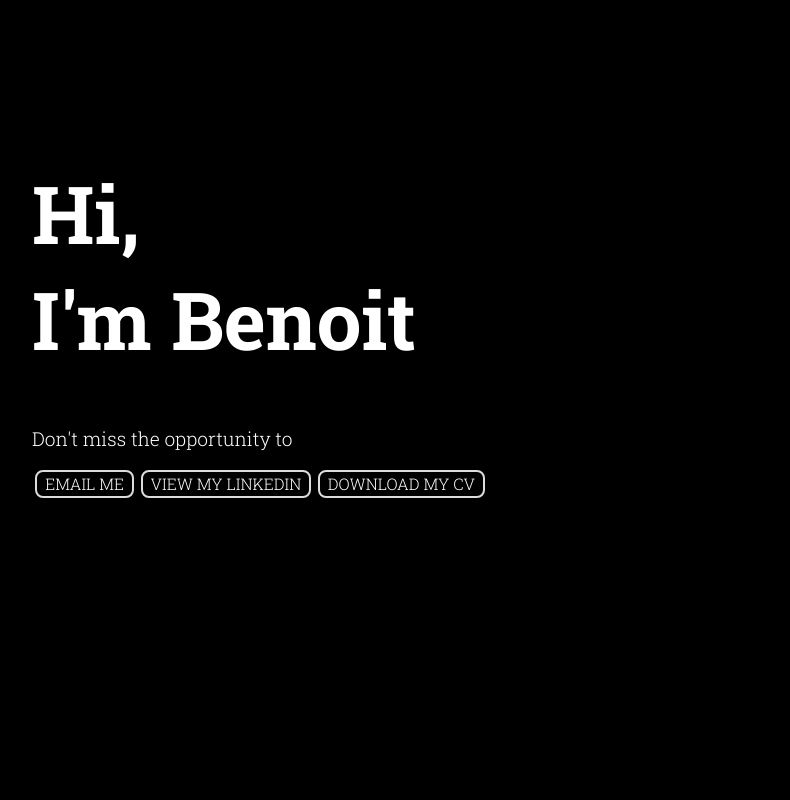
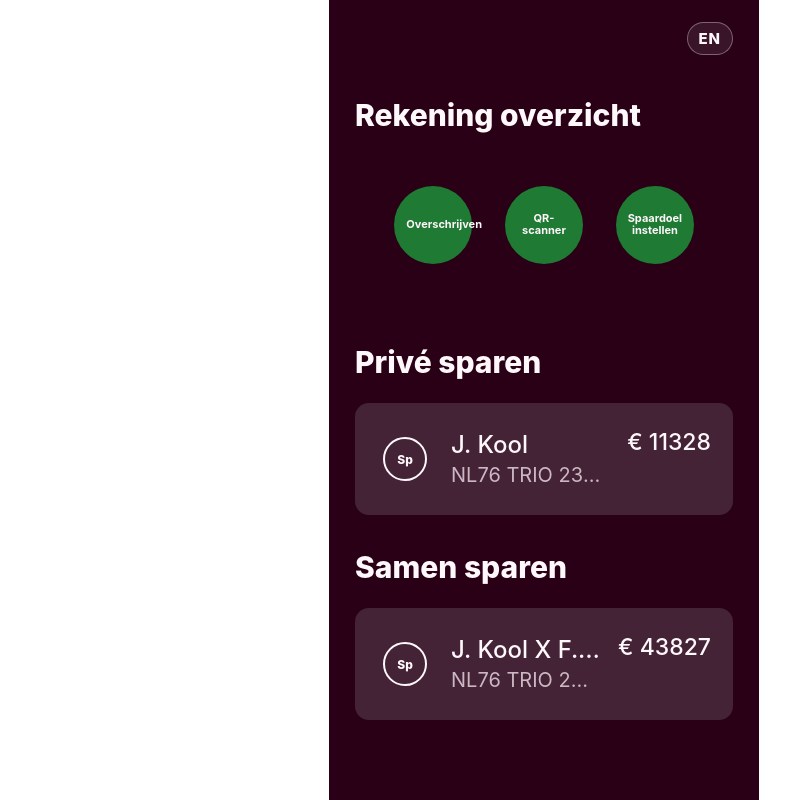
Before and after one commit to BenoitFaure/benoitfaure.github.io, a plain HTML site: page index.html in a window 1280 px wide. Shown: the whole page, without its empty margins (96-886 px from the left). Drawn offline with Linux system fonts and the light colour scheme.

Commit message:
Main page

```diff
--- a/index.html
+++ b/index.html
@@ -1,40 +1,59 @@
-<!DOCTYPE html>
-<html>
-<head>
-	<meta charset="utf-8" name="viewport" content="width=device-width, initial-scale=1.0">
-  <title>Benoit FAURE</title>
-  <link href="./resources/css/index.css" type="text/css" rel="stylesheet"> <!-- Problem with add block blocking this resource -->
-</head>
-<body>
-	<!-- onresize="resize()"> -->
+<!doctype html>
+<html lang="nl">
+  <head>
+    <meta charset="utf-8" />
+    <meta name="viewport" content="width=device-width, initial-scale=1, viewport-fit=cover" />
+    <title>Rekening overzicht</title>
+    <link rel="stylesheet" href="resources/css/index.css" />
+    <script src="resources/js/main.js" defer></script>
+  </head>
+  <body>
+    <main class="phone-shell" aria-labelledby="page-title">
+      <section class="screen">
+        <header class="top-bar">
+          <button class="language-switch" type="button" data-language-switch aria-label="Switch language">EN</button>
+        </header>
 
-	<!-- <canvas id="backgroundCanvas" height="400" width="500"></canvas>
-	<script src="./resources/js/vectors.js"></script>
-	<script src="./resources/js/ship.js"></script>
-	<script src="./resources/js/main.js"></script> -->
+        <div class="page-head">
+          <h1 id="page-title" data-i18n="title">Rekening overzicht</h1>
+        </div>
 
-	<div class="container_row">
+        <nav class="quick-actions" aria-label="Quick actions">
+          <button class="quick-action" type="button">
+            <span data-i18n="transfer">Overschrijven</span>
+          </button>
+          <button class="quick-action" type="button">
+            <span data-i18n="qrScanner">QR-scanner</span>
+          </button>
+          <button class="quick-action" type="button">
+            <span data-i18n="savingsGoal">Spaardoel instellen</span>
+          </button>
+        </nav>
 
-		<div class="layer1">
-			<canvas id="foreground_canvas" width="100" height="100"></canvas>
-		</div>
+        <section class="account-section" aria-labelledby="private-title">
+          <h2 id="private-title" data-i18n="privateSavings">Privé sparen</h2>
+          <button class="account-card" type="button" data-account="private">
+            <span class="account-mark" aria-hidden="true">Sp</span>
+            <span class="account-copy">
+              <span class="account-name" data-account-field="name"></span>
+              <span class="account-number" data-account-field="number"></span>
+            </span>
+            <span class="amount" data-account-field="amount"></span>
+          </button>
+        </section>
 
-		<div class="layer2">
-			<div class="leftsection">
-
-				<h1 class="mainTxt">Hi,<br>I'm Benoit</h1>
-				<div class="buttonsArea">
-					<p class="buttonsTxt">Don't miss the opportunity to</p>
-					<ul class="linkButtons">
-						<li class="buttons"><a href="mailto:benoit.faure.cesar+cv@gmail.com">eMail me</a></li>
-						<li class="buttons"><a href="https://www.linkedin.com/in/benoit-faure/">View my LinkedIn</a></li>
-						<li class="buttons"><a href="resources/files/FAURE_B_EN.pdf">Download my CV</a></li>
-					</ul>
-				</div>
-			</div>
-		</div>
-
-	</div>
-
-</body>
+        <section class="account-section" aria-labelledby="shared-title">
+          <h2 id="shared-title" data-i18n="sharedSavings">Samen sparen</h2>
+          <button class="account-card" type="button" data-account="shared">
+            <span class="account-mark" aria-hidden="true">Sp</span>
+            <span class="account-copy">
+              <span class="account-name" data-account-field="name"></span>
+              <span class="account-number" data-account-field="number"></span>
+            </span>
+            <span class="amount" data-account-field="amount"></span>
+          </button>
+        </section>
+      </section>
+    </main>
+  </body>
 </html>
--- a/resources/css/index.css
+++ b/resources/css/index.css
@@ -1,81 +1,214 @@
-@import url('https://fonts.googleapis.com/css2?family=Roboto+Slab:wght@300;700&display=swap');
-
-body{
-	background: black; /*rgb(255,255,255);*/
-	color: white;
-	margin: 0;
-	font-family: 'Roboto Slab';
+:root {
+  --bg: #2a0016;
+  --panel: #442336;
+  --panel-strong: #4b283b;
+  --green: #1f7a34;
+  --white: #fff8fb;
+  --muted: #cbb8c2;
 }
 
-ul {
-  list-style-type: none;
-  margin: 0;
-  padding: 0;
+* {
+  box-sizing: border-box;
 }
 
-a {
-	color: inherit;
-	text-decoration: none;
+html,
+body {
+  min-height: 100%;
 }
 
-h1{
-	margin-top: 0%;
+body {
+  margin: 0;
+  background: #ffffff;
+  color: var(--white);
+  font-family: Inter, ui-sans-serif, system-ui, -apple-system, BlinkMacSystemFont, "Segoe UI", sans-serif;
 }
 
-.container_row{
-	display: grid;
+button {
+  font: inherit;
+}
+
+.phone-shell {
+  display: flex;
+  justify-content: center;
+  min-height: 100vh;
+  background: #ffffff;
+}
+
+.screen {
+  position: relative;
+  width: min(100vw, 430px);
+  min-height: 100vh;
+  overflow: hidden;
+  background: var(--bg);
+  padding: max(22px, env(safe-area-inset-top)) 26px max(32px, env(safe-area-inset-bottom));
+}
+
+.top-bar {
+  display: flex;
+  align-items: center;
+  justify-content: flex-end;
+  margin-bottom: 44px;
+}
+
+.language-switch {
+  border: 1px solid rgba(255, 255, 255, 0.34);
+  border-radius: 999px;
+  background: rgba(255, 255, 255, 0.08);
+  color: var(--white);
+  cursor: pointer;
+  font-size: 15px;
+  font-weight: 800;
+  letter-spacing: 0.06em;
+  line-height: 1;
+  padding: 8px 11px;
+}
+
+.page-head {
+  display: flex;
+  align-items: center;
+  justify-content: flex-start;
+  margin-bottom: 54px;
+}
+
+h1,
+h2,
+p {
+  margin: 0;
+}
+
+h1 {
+  font-size: clamp(25px, 6vw, 30px);
+  font-weight: 800;
+  line-height: 1.1;
+}
+
+.quick-actions {
+  display: grid;
+  grid-template-columns: repeat(3, 1fr);
+  gap: 22px;
+  margin: 0 34px 82px;
+}
+
+.quick-action {
+  display: grid;
+  width: 78px;
+  height: 78px;
+  place-items: center;
+  justify-self: center;
+  border: 0;
+  border-radius: 50%;
+  background: var(--green);
+  color: var(--white);
+  cursor: pointer;
+  font-size: 11px;
+  font-weight: 700;
+  line-height: 1.08;
+  padding: 12px;
+  text-align: center;
+}
+
+.account-section + .account-section {
+  margin-top: 36px;
+}
+
+h2 {
+  margin-bottom: 24px;
+  font-size: clamp(25px, 6vw, 30px);
+  font-weight: 850;
+  line-height: 1.1;
+}
+
+.account-card {
+  display: grid;
+  grid-template-columns: 50px minmax(0, 1fr) auto;
+  align-items: center;
+  width: 100%;
+  min-height: 112px;
+  border: 0;
+  border-radius: 14px;
+  background: var(--panel);
+  color: var(--white);
+  cursor: pointer;
+  gap: 18px;
+  padding: 22px 22px 22px 28px;
+  text-align: left;
+}
+
+.account-card:active,
+.quick-action:active,
+.language-switch:active {
+  transform: translateY(1px);
+}
+
+.account-mark {
+  display: grid;
+  width: 44px;
+  height: 44px;
+  place-items: center;
+  border: 2px solid currentColor;
+  border-radius: 50%;
+  color: var(--white);
+  font-size: 12px;
+  font-weight: 850;
+}
+
+.account-copy {
+  display: grid;
+  gap: 4px;
+  min-width: 0;
+}
+
+.account-name {
+  overflow: hidden;
+  font-size: clamp(20px, 5.2vw, 24px);
+  font-weight: 500;
+  line-height: 1.2;
+  text-overflow: ellipsis;
+  white-space: nowrap;
+}
+
+.account-number {
+  overflow: hidden;
+  color: var(--muted);
+  font-size: clamp(16px, 4.5vw, 20px);
+  font-weight: 400;
+  line-height: 1.2;
+  text-overflow: ellipsis;
+  white-space: nowrap;
+}
+
+.amount {
+  align-self: start;
+  padding-top: 6px;
+  color: var(--white);
+  font-size: clamp(19px, 5vw, 23px);
+  font-weight: 500;
+  line-height: 1;
+  white-space: nowrap;
+}
+
+@media (max-width: 370px) {
+  .screen {
+    padding-right: 18px;
+    padding-left: 18px;
   }
 
-.layer1, .layer2{
-	grid-column: 1;
-	grid-row: 1;
+  .quick-actions {
+    gap: 12px;
+    margin-right: 12px;
+    margin-left: 12px;
+  }
+
+  .quick-action {
+    width: 70px;
+    height: 70px;
+    font-size: 10px;
+  }
+
+  .account-card {
+    grid-template-columns: 42px minmax(0, 1fr) auto;
+    gap: 12px;
+    padding-right: 16px;
+    padding-left: 18px;
+  }
 }
-
-.leftsection{
-	margin: 0% 2%;
-	margin-top: 12.5%;
-}
-
-@media only screen and (min-width: 1080px){
-	.leftsection{
-		margin-left: 10%;
-		margin-right: 50%;
-	}
-}
-
-.mainTxt{
-	font-size: 5em;
-}
-
-.buttonsTxt{
-	font-size: 1.2em;
-}
-
-.linkButtons{
-  	display: flex;
-    display: -webkit-box;
-    display: -ms-flexbox;
-  	place-content: space-between;
-}
-
-.buttons{
-	text-align: center;
-	text-transform: uppercase;
-	white-space: nowrap;
-
-	cursor: pointer;
-	box-sizing: border-box;
-
-	padding: .1em .5em;
-	margin: 0em .2em;
-
-	border: solid;
-	border-width: 2px;
-	border-color: rgb(220,220,220);
-	border-radius: .5em;
-}
-
-.buttons:hover{
-	border-color: rgb(255,255,255);
-	background-color: rgb(100,100,100);
-}
--- a/resources/js/main.js
+++ b/resources/js/main.js
@@ -1,50 +1,89 @@
-//Canvas info
-var c = document.getElementById("backgroundCanvas");
-var ctx = c.getContext("2d");
-var w = 0;
-var h = 0;
-//Game info
-ships = [new Ship(new vect2d(0, 0)), new Ship(new vect2d(50, 50))];
+const COPY = {
+  du: {
+    documentTitle: "Rekening overzicht",
+    switchTo: "EN",
+    title: "Rekening overzicht",
+    transfer: "Overschrijven",
+    qrScanner: "QR-scanner",
+    savingsGoal: "Spaardoel instellen",
+    privateSavings: "Privé sparen",
+    sharedSavings: "Samen sparen",
+  },
+  en: {
+    documentTitle: "Account overview",
+    switchTo: "DU",
+    title: "Account overview",
+    transfer: "Transfer",
+    qrScanner: "QR-scanner",
+    savingsGoal: "Set savings goal",
+    privateSavings: "Private savings",
+    sharedSavings: "Shared savings",
+  },
+};
 
-//---------------------------Utility functions--------------------------
-function resize(){
-	w = window.innerWidth;
-	h = window.innerHeight;
+const account_config = {
+  private: {
+    name: "J. Kool",
+    number: "NL76 TRIO 2301 2295 80",
+    amount: "€ 11328",
+  },
+  shared: {
+    name: "J. Kool X F. Steven",
+    number: "NL76 TRIO 2301 2295 80",
+    amount: "€ 43827",
+  },
+};
 
-	ctx.canvas.width  = w;
-  	ctx.canvas.height = h;
+const LANG_STORAGE_KEY = "account-overview-language";
+const languageSwitch = document.querySelector("[data-language-switch]");
 
-  	render();
- }
+function getInitialLanguage() {
+  const savedLanguage = window.localStorage.getItem(LANG_STORAGE_KEY);
 
-//-------------------------Main functions-------------------------------
-var prevT = 0;
-function update(t){
-	var dt = t - prevT;
-	prevT = t;
-	//Update ships
-	for (let ship of ships)
-		ship.update(dt, w, h, ships);
+  if (savedLanguage && COPY[savedLanguage]) {
+    return savedLanguage;
+  }
+
+  return "du";
 }
 
-function render(){
-	//Clear canvas
-	ctx.clearRect(0, 0, c.width, c.height);
+function setLanguage(language) {
+  const copy = COPY[language];
 
-	for (let ship of ships)
-		ship.render(ctx);
+  document.documentElement.lang = language === "du" ? "nl" : "en";
+  document.title = copy.documentTitle;
+
+  document.querySelectorAll("[data-i18n]").forEach((node) => {
+    const key = node.dataset.i18n;
+    node.textContent = copy[key] || "";
+  });
+
+  languageSwitch.textContent = copy.switchTo;
+  languageSwitch.setAttribute("aria-label", language === "du" ? "Switch to English" : "Schakel naar Nederlands");
+  window.localStorage.setItem(LANG_STORAGE_KEY, language);
 }
 
-resize();
+function renderAccounts() {
+  document.querySelectorAll("[data-account]").forEach((accountNode) => {
+    const account = account_config[accountNode.dataset.account];
 
-;(() => {
+    if (!account) {
+      return;
+    }
 
-  function main(dt) {
-    stopMain = window.requestAnimationFrame(main);
+    accountNode.querySelectorAll("[data-account-field]").forEach((fieldNode) => {
+      const field = fieldNode.dataset.accountField;
+      fieldNode.textContent = account[field] || "";
+    });
+  });
+}
 
-    update(dt);
-    render();
-  }
+let currentLanguage = getInitialLanguage();
 
-  main(window.performance.now()/1000);
-})();
+languageSwitch.addEventListener("click", () => {
+  currentLanguage = currentLanguage === "du" ? "en" : "du";
+  setLanguage(currentLanguage);
+});
+
+renderAccounts();
+setLanguage(currentLanguage);
```
Also changed, not shown: examples/main_page.png (added), 2 other files.
